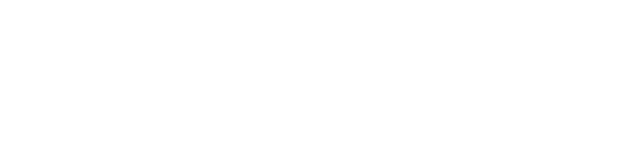
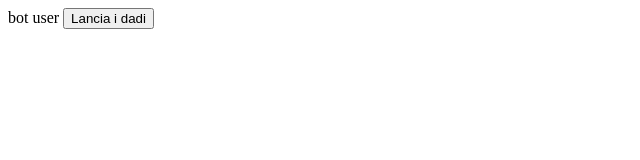
Before and after one commit to Sansone11/js-mail-dadi, a plain HTML site: page gioco-dadi/index.html in a window 1280 px wide. Shown: the whole page, without its empty margins (0-640 px from the left). Drawn offline with Linux system fonts and the light colour scheme.

Commit message:
dadi-edit

```diff
--- a/e-mail/index.html
+++ b/e-mail/index.html
@@ -7,6 +7,7 @@
     <title>Login</title>
 </head>
 <body>
-    <script src="./js/app.js"></script>
+
+    <script src="."></script>
 </body>
 </html>
--- a/gioco-dadi/index.html
+++ b/gioco-dadi/index.html
@@ -0,0 +1,15 @@
+<!DOCTYPE html>
+<html lang="en">
+<head>
+    <meta charset="UTF-8">
+    <meta http-equiv="X-UA-Compatible" content="IE=edge">
+    <meta name="viewport" content="width=device-width, initial-scale=1.0">
+    <title>Gioco dadi</title>
+</head>
+<body>
+    <span id="bot"></span>
+    <span id="user"></span>
+    <button id="start">Lancia i dadi</button>
+    <script src="./js/app.js"></script>
+</body>
+</html>
--- a/gioco-dadi/js/app.js
+++ b/gioco-dadi/js/app.js
@@ -0,0 +1,15 @@
+console.log('JS ok');
+// crea un generatore di numeri casuali bot
+// crea un genetore di nume casuali user
+// attribuisci a entrambi valore minimo e massimo da 1 a 6
+// specificare che siamo numeri interi
+// se il valore casuale del bot è <= del valore
+// stampa hai perso
+// altrimenti stampa congratulazioni hai vinto
+let bot = 1+Math.floor(6*Math.random());
+console.log(bot);
+let user = 1+Math.floor(6*Math.random());
+console.log(bot);
+document.getElementById("bot").innerHTML ="bot ";
+	document.getElementById("user").innerHTML ="user";
+    // document.addEventListener("click");
```
